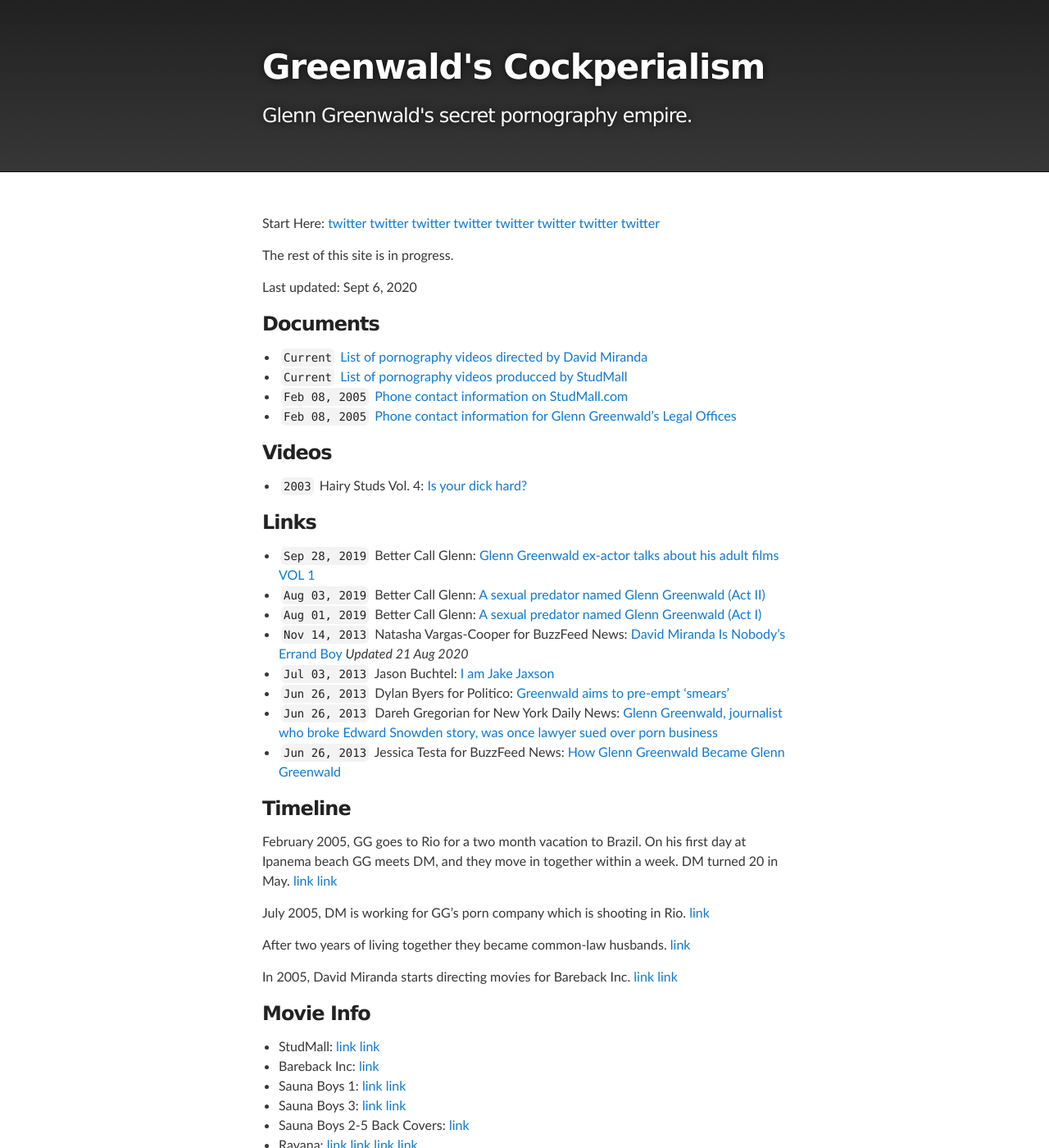
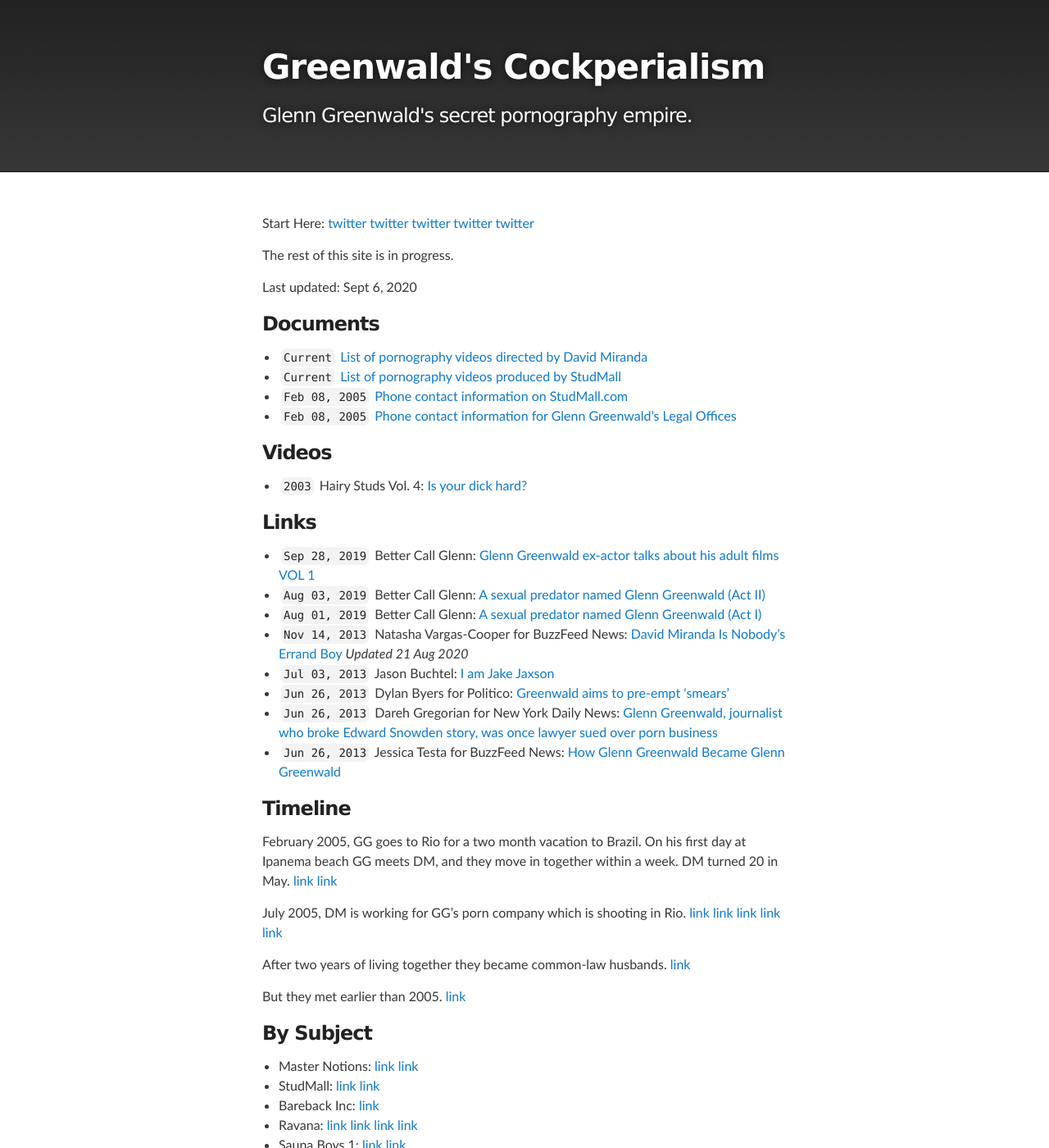
Before and after one commit to masternotions/masternotions.github.io, a Jekyll site: the page built from index.md, in a window 1280 px wide and 1400 px high. Shown: the whole window at 82% size. Built offline with Jekyll 4.4.1, drawn with Linux system fonts in a browser that asks for light colours.

Commit message:
Update index.md

```diff
--- a/index.md
+++ b/index.md
@@ -8,10 +8,7 @@ Start Here:
 [twitter](https://twitter.com/AlanVRK/status/1299334655527858176)
 [twitter](https://twitter.com/AlanVRK/status/1299105381910802445)
 [twitter](https://twitter.com/AlanVRK/status/1300520297771171840)
-[twitter](https://twitter.com/wokyleeks/status/1299809826067816448)
 [twitter](https://twitter.com/AlanVRK/status/1299188334842044416)
-[twitter](https://twitter.com/AlanVRK/status/1299718665345134594)
-[twitter](https://twitter.com/wokyleeks/status/1298731932344184832)
 
 The rest of this site is in progress.
 
@@ -20,7 +17,7 @@ Last updated: Sept 6, 2020
 ### Documents
 
 - ``Current`` [List of pornography videos directed by David Miranda](https://www.gayeroticvideoindex.com/D/3/2013.html)
-- ``Current`` [List of pornography videos producced by StudMall](https://www.gayeroticvideoindex.com/C/7/6277.html)
+- ``Current`` [List of pornography videos produced by StudMall](https://www.gayeroticvideoindex.com/C/7/6277.html)
 - ``Feb 08, 2005`` [Phone contact information on StudMall.com](http://web.archive.org/web/20050208081923/http://www.studmall.com/contact.php)
 - ``Feb 08, 2005`` [Phone contact information for Glenn Greenwald's Legal Offices](https://archive.is/7CM2z)
 
@@ -47,22 +44,26 @@ February 2005, GG goes to Rio for a two month vacation to Brazil. On his first d
 
 July 2005, DM is working for GG's porn company which is shooting in Rio.
 [link](https://twitter.com/wokyleeks/status/1298828944561430530)
+[link](https://twitter.com/AlanVRK/status/1298727516736233472)
+[link](https://twitter.com/AlanVRK/status/1298731668048613376)
+[link](https://twitter.com/AlanVRK/status/1299105381910802445)
+[link](https://twitter.com/wokyleeks/status/1299808430450855936)
 
 After two years of living together they became common-law husbands.
 [link](https://twitter.com/AlanVRK/status/1298323770743152640)
 
-In 2005, David Miranda starts directing movies for Bareback Inc.
-[link](https://twitter.com/AlanVRK/status/1298731668048613376)
-[link](https://twitter.com/AlanVRK/status/1298727516736233472)
+But they met earlier than 2005.
+[link](https://twitter.com/AlanVRK/status/1300520297771171840)
 
-### Movie Info
+### By Subject
 
+- Master Notions: [link](https://twitter.com/AlanVRK/status/1299119861809975297) [link](https://twitter.com/AlanVRK/status/1298995252284362752)
 - StudMall: [link](https://twitter.com/AlanVRK/status/1298396468844396545) [link](https://twitter.com/wokyleeks/status/1299021151352393728)
 - Bareback Inc: [link](https://twitter.com/AlanVRK/status/1298734275601281025)
+- Ravana: [link](https://twitter.com/AlanVRK/status/1298626981848899585) [link](https://twitter.com/AlanVRK/status/1298717258919813122) [link](https://twitter.com/AlanVRK/status/1299080322919862272) [link](https://twitter.com/AlanVRK/status/1299081614513840128)
 - Sauna Boys 1: [link](https://twitter.com/AlanVRK/status/1298731008389509125) [link](https://twitter.com/AlanVRK/status/1298706588199460865)
 - Sauna Boys 3: [link](https://twitter.com/AlanVRK/status/1298727516736233472) [link](https://twitter.com/AlanVRK/status/1298729862618927105)
-- Sauna Boys 2-5 Back Covers: [link](https://twitter.com/AlanVRK/status/1298715175051079687)
-- Ravana: [link](https://twitter.com/AlanVRK/status/1298626981848899585) [link](https://twitter.com/AlanVRK/status/1298717258919813122) [link](https://twitter.com/AlanVRK/status/1299080322919862272) [link](https://twitter.com/AlanVRK/status/1299081614513840128)
+- Back Covers: [link](https://twitter.com/AlanVRK/status/1298715175051079687) [link](https://twitter.com/AlanVRK/status/1299718665345134594)
 
 ### More
 
```
